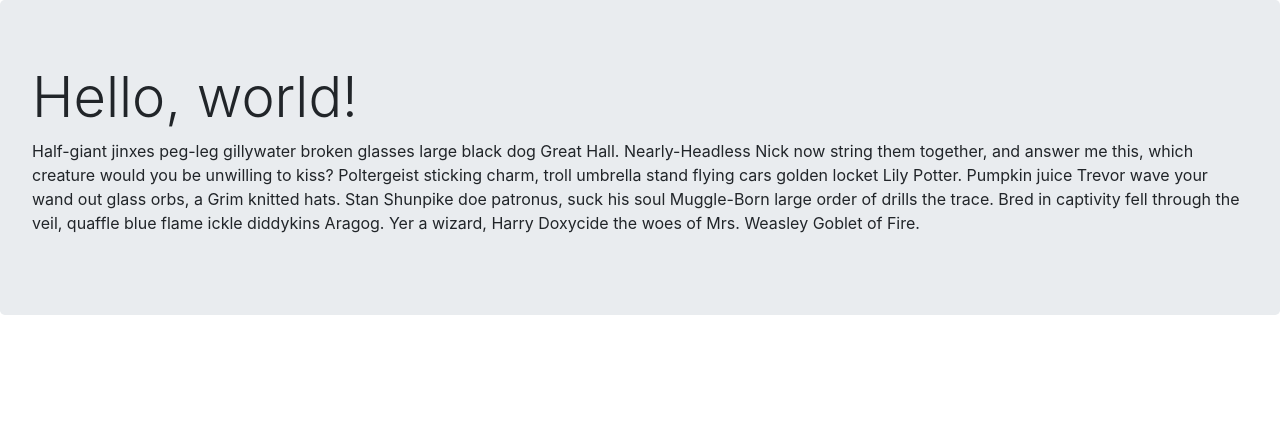
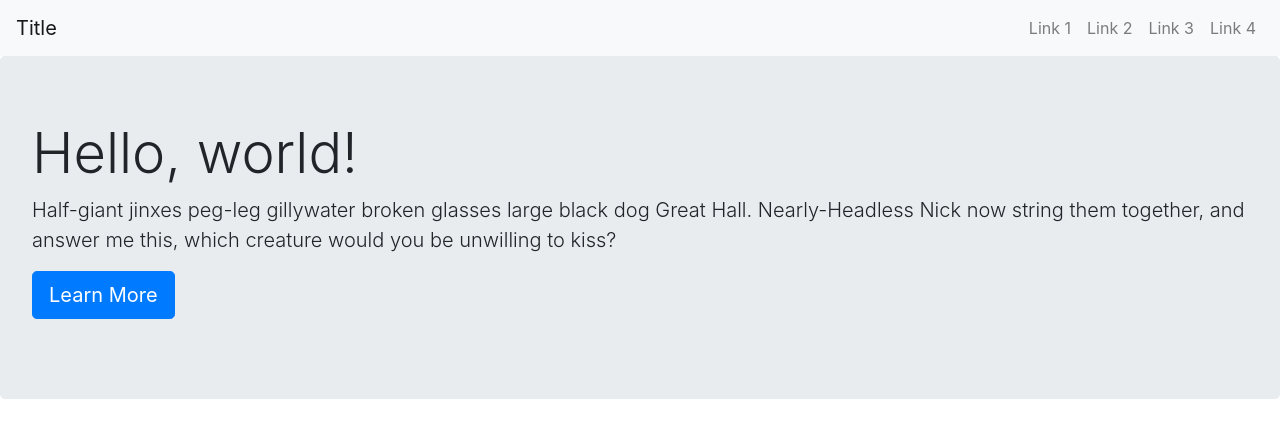
Before and after one commit to mschmitt5/bootstrap-challenge, a plain HTML site: page index.html in a window 1280 px wide. Drawn offline with nearby package versions, Linux system fonts and the light colour scheme.

Commit message:
updated with nav and jumbotron

```diff
--- a/index.html
+++ b/index.html
@@ -10,9 +10,34 @@
     <title>Bootstrap Challenge</title>
 </head>
 <body>
+    <nav class="navbar navbar-expand-lg navbar-light bg-light">
+        <span href="#" class="navbar-brand">Title</span>
+        <button class="navbar-toggler navbar-toggler-right" type="button" data-toggle="collapse" data-target="#navbarSupportedContent" aria-controls="navbarSupportedContent" aria-expanded="false" aria-label="Toggle Navigation">
+            <span class="navbar-toggler-icon"></span>
+        </button>
+        <div class="collapse navbar-collapse" id="navbarSupportedContent">
+            <ul class="navbar-nav ml-auto">
+                <li class="nav-item">
+                    <a href="#" class="nav-link">Link 1</a>
+                </li>
+                <li class="nav-item">
+                    <a class="nav-link" href="#">Link  2</a>
+                </li>
+                <li class="nav-item">
+                    <a class="nav-link" href="#">Link  3</a>
+                </li>
+                <li class="nav-item">
+                    <a class="nav-link" href="#">Link  4</a>
+                </li>
+            </ul>
+        </div>
+    </nav>
     <div class="jumbotron">
     <h1 class="display-4">Hello, world!</h1>
-    <p>Half-giant jinxes peg-leg gillywater broken glasses large black dog Great Hall. Nearly-Headless Nick now string them together, and answer me this, which creature would you be unwilling to kiss? Poltergeist sticking charm, troll umbrella stand flying cars golden locket Lily Potter. Pumpkin juice Trevor wave your wand out glass orbs, a Grim knitted hats. Stan Shunpike doe patronus, suck his soul Muggle-Born large order of drills the trace. Bred in captivity fell through the veil, quaffle blue flame ickle diddykins Aragog. Yer a wizard, Harry Doxycide the woes of Mrs. Weasley Goblet of Fire.
+    <p class="lead">Half-giant jinxes peg-leg gillywater broken glasses large black dog Great Hall. Nearly-Headless Nick now string them together, and answer me this, which creature would you be unwilling to kiss?
+    </p>
+    <p class="lead">
+        <a href="#" class="btn btn-primary btn-lg" role="button">Learn More</a>
     </p>
     </div>
 </body>
```
